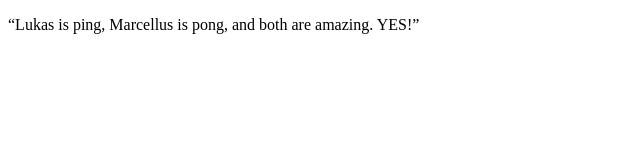
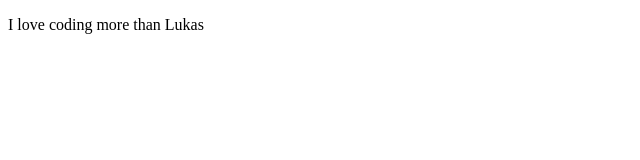
Before and after one commit to ljarasunas2021/PING-PONG, a plain HTML site: page index.html in a window 1280 px wide. Shown: the whole page, without its empty margins (0-640 px from the left). Drawn offline with Linux system fonts and the light colour scheme.

```diff
--- a/index.html
+++ b/index.html
@@ -1,7 +1,7 @@
 <!DOCTYPE html>
 <html>
     <head>
-      <p> “Lukas is ping, Marcellus is pong, and both are amazing. YES!” <p/>
+      <p> I love coding more than Lukas <p/>
       <meta charset="utf-8">
 		  <meta name="viewport" content="width=device-width, initial-scale=1">
       <title>Ping-Pong Activity</title>
```
